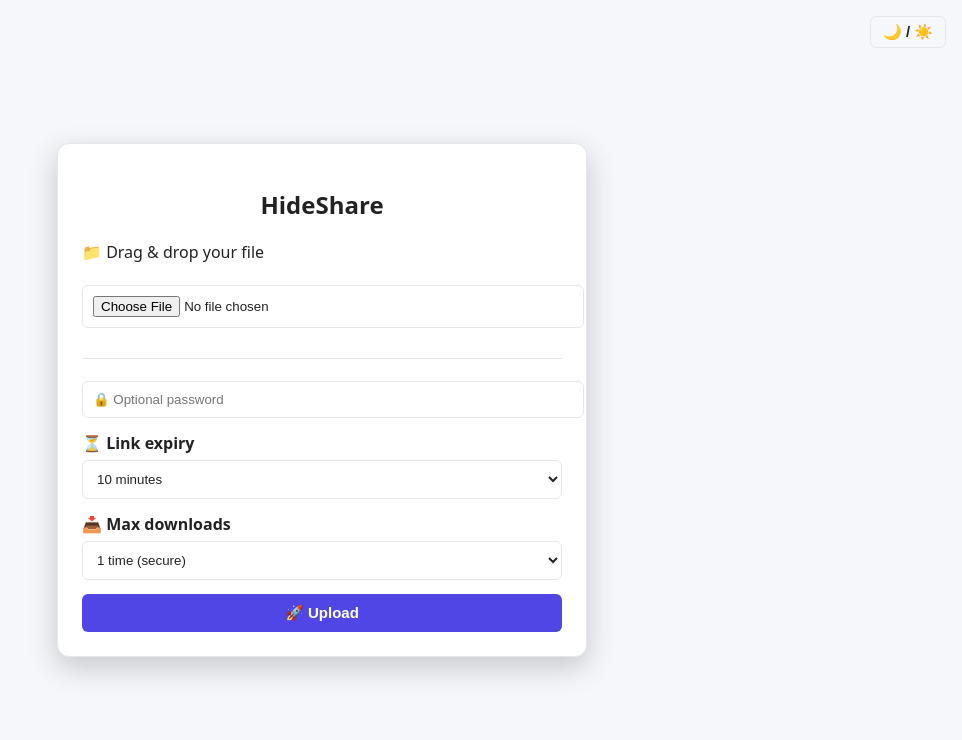
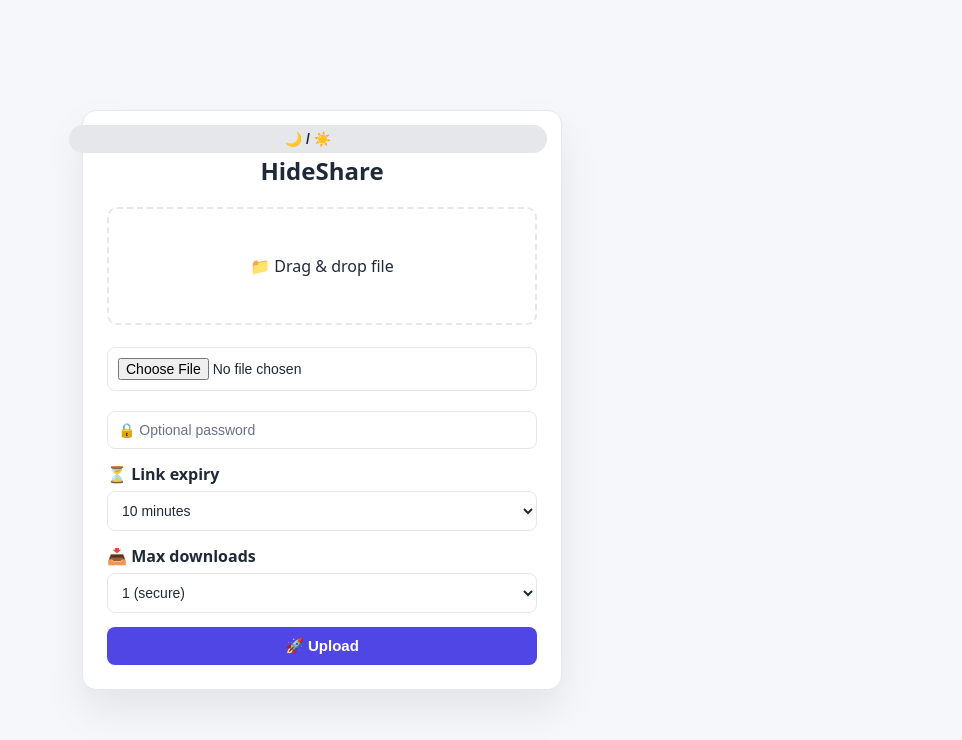
Before and after one commit to raghunathpu/HideShare, a React app in the folder frontend/: page / in a window 1280 px wide. Shown: the top 740 px of the page, without its empty margins (318-1280 px from the left). Built offline with nearby package versions, Linux system fonts and the light colour scheme; the HTML template or start-up script is replaced by a standard one.

Commit message:
fixed issues

```diff
--- a/frontend/src/Download.jsx
+++ b/frontend/src/Download.jsx
@@ -13,20 +13,27 @@ function Download() {
   const [now, setNow] = useState(Date.now());
   const [downloading, setDownloading] = useState(false);
 
-  /* ⏱ Live clock */
+  useEffect(() => {
+    const saved = localStorage.getItem("theme") || "light";
+    document.documentElement.setAttribute("data-theme", saved);
+  }, []);
+
+  const toggleTheme = () => {
+    const current = document.documentElement.getAttribute("data-theme");
+    const next = current === "dark" ? "light" : "dark";
+    document.documentElement.setAttribute("data-theme", next);
+    localStorage.setItem("theme", next);
+  };
+
   useEffect(() => {
     const i = setInterval(() => setNow(Date.now()), 1000);
     return () => clearInterval(i);
   }, []);
 
-  /* 📡 Fetch metadata */
   useEffect(() => {
     fetch(`https://hideshare-backend.onrender.com/meta/${filename}`)
       .then(async (res) => {
-        if (!res.ok) {
-          const msg = await res.text();
-          throw new Error(msg || "File not found");
-        }
+        if (!res.ok) throw new Error("File not found");
         return res.json();
       })
       .then((data) => {
@@ -34,17 +41,12 @@ function Download() {
           ...data,
           expiresAt: data.expiresAt
             ? new Date(data.expiresAt).getTime()
-            : null,
-          downloads: data.downloads ?? 0,
-          maxDownloads: data.maxDownloads ?? 1
+            : null
         });
       })
-      .catch((err) => {
-        setError(err.message || "File not found");
-      });
+      .catch((e) => setError(e.message));
   }, [filename]);
 
-  /* ⏳ Expiry text */
   const expiryText = (() => {
     if (!fileInfo?.expiresAt) return "Permanent";
     const diff = fileInfo.expiresAt - now;
@@ -54,44 +56,29 @@ function Download() {
     )}s`;
   })();
 
-  /* 🔁 Redirect after expiry */
   useEffect(() => {
     if (expiryText === "Expired") {
-      const t = setTimeout(() => navigate("/"), 5000);
-      return () => clearTimeout(t);
+      setTimeout(() => navigate("/"), 5000);
     }
   }, [expiryText, navigate]);
 
-  /* ⬇ Download */
   const download = async () => {
     setDownloading(true);
-
     let url = `https://hideshare-backend.onrender.com/download/${filename}`;
     if (password) url += `?password=${encodeURIComponent(password)}`;
 
     try {
       const res = await fetch(url);
-      if (!res.ok) {
-        const msg = await res.text();
-        setDownloading(false);
-        setError(msg);
-        setTimeout(() => navigate("/"), 3000);
-        return;
-      }
-
+      if (!res.ok) throw new Error(await res.text());
       window.open(url, "_blank");
-    } catch {
-      setError("Download failed");
+    } catch (e) {
+      alert(e.message);
     }
-
     setDownloading(false);
   };
 
-  /* 📥 Download QR */
   const downloadQR = () => {
-    const canvas = qrRef.current?.querySelector("canvas");
-    if (!canvas) return;
-
+    const canvas = qrRef.current.querySelector("canvas");
     const url = canvas.toDataURL("image/png");
     const a = document.createElement("a");
     a.href = url;
@@ -99,20 +86,16 @@ function Download() {
     a.click();
   };
 
-  /* ❌ Error */
-  if (error) {
+  if (error)
     return (
       <div className="page">
         <div className="card">
-          <p className="error">❌ {error}</p>
-          <button onClick={() => navigate("/")}>⬅ Go Back</button>
+          <p className="error">{error}</p>
         </div>
       </div>
     );
-  }
 
-  /* ⏳ Loading */
-  if (!fileInfo) {
+  if (!fileInfo)
     return (
       <div className="page">
         <div className="card">
@@ -120,27 +103,20 @@ function Download() {
         </div>
       </div>
     );
-  }
-
-  const remaining =
-    fileInfo.maxDownloads === 9999
-      ? "Unlimited"
-      : Math.max(fileInfo.maxDownloads - fileInfo.downloads, 0);
-
-  const exhausted =
-    fileInfo.maxDownloads !== 9999 &&
-    fileInfo.downloads >= fileInfo.maxDownloads;
 
   const frontendLink = `https://hideshare.vercel.app/download/${filename}`;
 
   return (
     <div className="page">
       <div className="card">
+        <button className="theme-toggle" onClick={toggleTheme}>
+          🌙 / ☀️
+        </button>
+
         <h2>Download File</h2>
 
         <p><strong>📄 File:</strong> {fileInfo.originalName}</p>
         <p><strong>📦 Size:</strong> {(fileInfo.size / 1024).toFixed(2)} KB</p>
-        <p><strong>⬇ Remaining downloads:</strong> {remaining}</p>
 
         <div className="divider" />
 
@@ -153,27 +129,23 @@ function Download() {
 
         <input
           type="password"
-          placeholder="🔒 Enter password (if required)"
+          placeholder="🔒 Enter password"
           value={password}
           onChange={(e) => setPassword(e.target.value)}
         />
 
         <button
           onClick={download}
-          disabled={expiryText === "Expired" || exhausted || downloading}
+          disabled={expiryText === "Expired" || downloading}
         >
           {downloading ? "Downloading…" : "⬇ Download"}
         </button>
 
-        {exhausted && (
-          <p className="error">❌ Download limit reached</p>
-        )}
-
-        {expiryText !== "Expired" && !exhausted && (
+        {expiryText !== "Expired" && (
           <>
             <div className="divider" />
-            <div ref={qrRef} className="qr-box" style={{ textAlign: "center" }}>
-              <p>📱 Scan QR to download</p>
+            <div className="qr-box" ref={qrRef} style={{ textAlign: "center" }}>
+              <p>📱 Scan QR</p>
               <QRCodeCanvas
                 value={frontendLink}
                 size={180}
--- a/frontend/src/Upload.jsx
+++ b/frontend/src/Upload.jsx
@@ -12,11 +12,24 @@ function Upload() {
 
   const qrRef = useRef(null);
 
-  /* ⏱ Tick every second */
+  /* ⏱ live timer */
   useEffect(() => {
     const i = setInterval(() => setNow(Date.now()), 1000);
     return () => clearInterval(i);
   }, []);
+
+  /* 🌗 theme */
+  useEffect(() => {
+    const saved = localStorage.getItem("theme") || "light";
+    document.documentElement.setAttribute("data-theme", saved);
+  }, []);
+
+  const toggleTheme = () => {
+    const current = document.documentElement.getAttribute("data-theme");
+    const next = current === "dark" ? "light" : "dark";
+    document.documentElement.setAttribute("data-theme", next);
+    localStorage.setItem("theme", next);
+  };
 
   const handleUpload = async () => {
     if (!file) {
@@ -37,10 +50,13 @@ function Upload() {
         "https://hideshare-backend.onrender.com/upload",
         { method: "POST", body: formData }
       );
+
       const data = await res.json();
+      if (!res.ok) throw new Error(data.error || "Upload failed");
+
       setUploadResult(data);
       setStatus("");
-    } catch {
+    } catch (e) {
       setStatus("❌ Upload failed");
     }
   };
@@ -75,21 +91,12 @@ function Upload() {
   return (
     <div className="page">
       <div className="card">
-        <button
-  className="theme-toggle"
-  onClick={() => {
-    const current = document.documentElement.getAttribute("data-theme");
-    const next = current === "dark" ? "light" : "dark";
-    document.documentElement.setAttribute("data-theme", next);
-    localStorage.setItem("theme", next);
-  }}
->
-  🌙 / ☀️
-</button>
+        <button className="theme-toggle" onClick={toggleTheme}>
+          🌙 / ☀️
+        </button>
 
         <h2>HideShare</h2>
 
-        {/* Upload Section */}
         <div
           className="drop-box"
           onDragOver={(e) => e.preventDefault()}
@@ -98,14 +105,11 @@ function Upload() {
             setFile(e.dataTransfer.files[0]);
           }}
         >
-          {file ? <strong>{file.name}</strong> : <p>📁 Drag & drop your file</p>}
+          {file ? <strong>{file.name}</strong> : <p>📁 Drag & drop file</p>}
         </div>
 
         <input type="file" onChange={(e) => setFile(e.target.files[0])} />
 
-        <div className="divider" />
-
-        {/* Security */}
         <input
           type="password"
           placeholder="🔒 Optional password"
@@ -130,26 +134,21 @@ function Upload() {
             value={maxDownloads}
             onChange={(e) => setMaxDownloads(Number(e.target.value))}
           >
-            <option value={1}>1 time (secure)</option>
-            <option value={2}>2 times</option>
-            <option value={5}>5 times</option>
+            <option value={1}>1 (secure)</option>
+            <option value={2}>2</option>
+            <option value={5}>5</option>
             <option value={9999}>Unlimited</option>
           </select>
         </label>
 
         <button onClick={handleUpload}>🚀 Upload</button>
-
         {status && <p className="warning">{status}</p>}
 
-        {/* Result Section */}
         {uploadResult && (
           <>
             <div className="divider" />
-
             <p className="success">✅ Upload successful</p>
-            <p style={{ textAlign: "center" }}>
-              ⏳ Expires in: <strong>{expiryText}</strong>
-            </p>
+            <p>⏳ Expires in: <strong>{expiryText}</strong></p>
 
             <button onClick={copyLink}>📋 Copy Link</button>
 
--- a/frontend/src/index.css
+++ b/frontend/src/index.css
@@ -1,9 +1,14 @@
+/* =====================
+   THEME VARIABLES
+===================== */
+
 :root {
   --bg: #f5f7fb;
   --card: #ffffff;
-  --text: #222;
+  --text: #1f2937;
+  --muted: #6b7280;
+  --primary: #4f46e5;
   --border: #e5e7eb;
-  --primary: #4f46e5;
   --success: #16a34a;
   --error: #dc2626;
   --warning: #ea580c;
@@ -13,19 +18,34 @@
   --bg: #0f172a;
   --card: #020617;
   --text: #e5e7eb;
+  --muted: #94a3b8;
+  --primary: #6366f1;
   --border: #1e293b;
-  --primary: #6366f1;
+  --success: #22c55e;
+  --error: #ef4444;
+  --warning: #f97316;
 }
 
-/* Base */
+/* =====================
+   BASE
+===================== */
+
+* {
+  box-sizing: border-box;
+}
+
 body {
   margin: 0;
   font-family: system-ui, -apple-system, BlinkMacSystemFont, "Segoe UI", sans-serif;
   background: var(--bg);
   color: var(--text);
+  transition: background 0.2s, color 0.2s;
 }
 
-/* Page wrapper */
+/* =====================
+   LAYOUT
+===================== */
+
 .page {
   min-height: 100vh;
   display: flex;
@@ -33,40 +53,72 @@ body {
   justify-content: center;
 }
 
-/* Card */
 .card {
   width: 100%;
   max-width: 480px;
   background: var(--card);
   padding: 24px;
-  border-radius: 12px;
-  box-shadow: 0 10px 30px rgba(0,0,0,0.2);
+  border-radius: 14px;
   border: 1px solid var(--border);
+  box-shadow: 0 20px 40px rgba(0,0,0,0.08);
+  position: relative;
 }
 
-/* Headings */
+/* =====================
+   THEME TOGGLE
+===================== */
+
+.theme-toggle {
+  position: absolute;
+  top: 14px;
+  right: 14px;
+  border: none;
+  background: var(--border);
+  border-radius: 999px;
+  padding: 6px 10px;
+  cursor: pointer;
+  font-size: 14px;
+  color: var(--text);
+}
+
+/* =====================
+   HEADINGS
+===================== */
+
 .card h2 {
   text-align: center;
   margin-bottom: 20px;
 }
 
-/* Inputs */
-input, select {
+/* =====================
+   INPUTS
+===================== */
+
+input,
+select {
   width: 100%;
   padding: 10px;
   margin-top: 6px;
   margin-bottom: 14px;
-  border-radius: 6px;
+  border-radius: 8px;
   border: 1px solid var(--border);
+  font-size: 14px;
   background: transparent;
   color: var(--text);
 }
 
-/* Buttons */
+input::placeholder {
+  color: var(--muted);
+}
+
+/* =====================
+   BUTTONS
+===================== */
+
 button {
   width: 100%;
   padding: 10px;
-  border-radius: 6px;
+  border-radius: 8px;
   border: none;
   font-size: 15px;
   font-weight: 600;
@@ -80,43 +132,127 @@ button:disabled {
   cursor: not-allowed;
 }
 
-/* Status text */
-.success { color: var(--success); font-weight: 600; }
-.error { color: var(--error); }
-.warning { color: var(--warning); font-size: 13px; }
+/* =====================
+   DROP ZONE
+===================== */
 
-/* Divider */
+.drop-box {
+  border: 2px dashed var(--border);
+  border-radius: 10px;
+  padding: 30px;
+  text-align: center;
+  margin-bottom: 16px;
+  transition: background 0.15s, border-color 0.15s;
+}
+
+.drop-box:hover {
+  background: rgba(99, 102, 241, 0.05);
+  border-color: var(--primary);
+}
+
+/* =====================
+   STATUS TEXT
+===================== */
+
+.success {
+  color: var(--success);
+  font-weight: 600;
+}
+
+.error {
+  color: var(--error);
+}
+
+.warning {
+  color: var(--warning);
+  font-size: 13px;
+}
+
+/* =====================
+   DIVIDER
+===================== */
+
 .divider {
   height: 1px;
   background: var(--border);
   margin: 16px 0;
 }
 
-/* Animations */
-.fade-in {
-  animation: fadeIn 0.25s ease-out;
-}
-@keyframes fadeIn {
-  from { opacity: 0; transform: translateY(6px); }
-  to { opacity: 1; transform: translateY(0); }
-}
+/* =====================
+   QR
+===================== */
 
-/* QR hover */
 .qr-box {
   transition: transform 0.15s ease;
 }
+
 .qr-box:hover {
   transform: scale(1.03);
 }
 
-/* 🌙 Theme toggle */
-.theme-toggle {
-  position: absolute;
-  top: 16px;
-  right: 16px;
-  background: transparent;
-  border: 1px solid var(--border);
-  color: var(--text);
-  width: auto;
-  padding: 6px 12px;
+/* =====================
+   PROGRESS BAR
+===================== */
+
+.progress {
+  height: 8px;
+  background: var(--border);
+  border-radius: 4px;
+  overflow: hidden;
 }
+
+.progress div {
+  height: 100%;
+  background: var(--primary);
+  transition: width 0.2s;
+}
+
+/* =====================
+   TOAST
+===================== */
+
+.toast {
+  position: fixed;
+  top: 20px;
+  right: 20px;
+  padding: 12px 16px;
+  border-radius: 10px;
+  font-weight: 600;
+  display: flex;
+  gap: 12px;
+  align-items: center;
+  z-index: 9999;
+  animation: fadeIn 0.25s ease;
+}
+
+.toast-success {
+  background: #dcfce7;
+  color: #166534;
+}
+
+.toast-error {
+  background: #fee2e2;
+  color: #991b1b;
+}
+
+.toast button {
+  background: none;
+  border: none;
+  cursor: pointer;
+  font-size: 14px;
+}
+
+/* =====================
+   ANIMATIONS
+===================== */
+
+@keyframes fadeIn {
+  from {
+    opacity: 0;
+    transform: translateY(6px);
+  }
+  to {
+    opacity: 1;
+    transform: translateY(0);
+  }
+}
```
